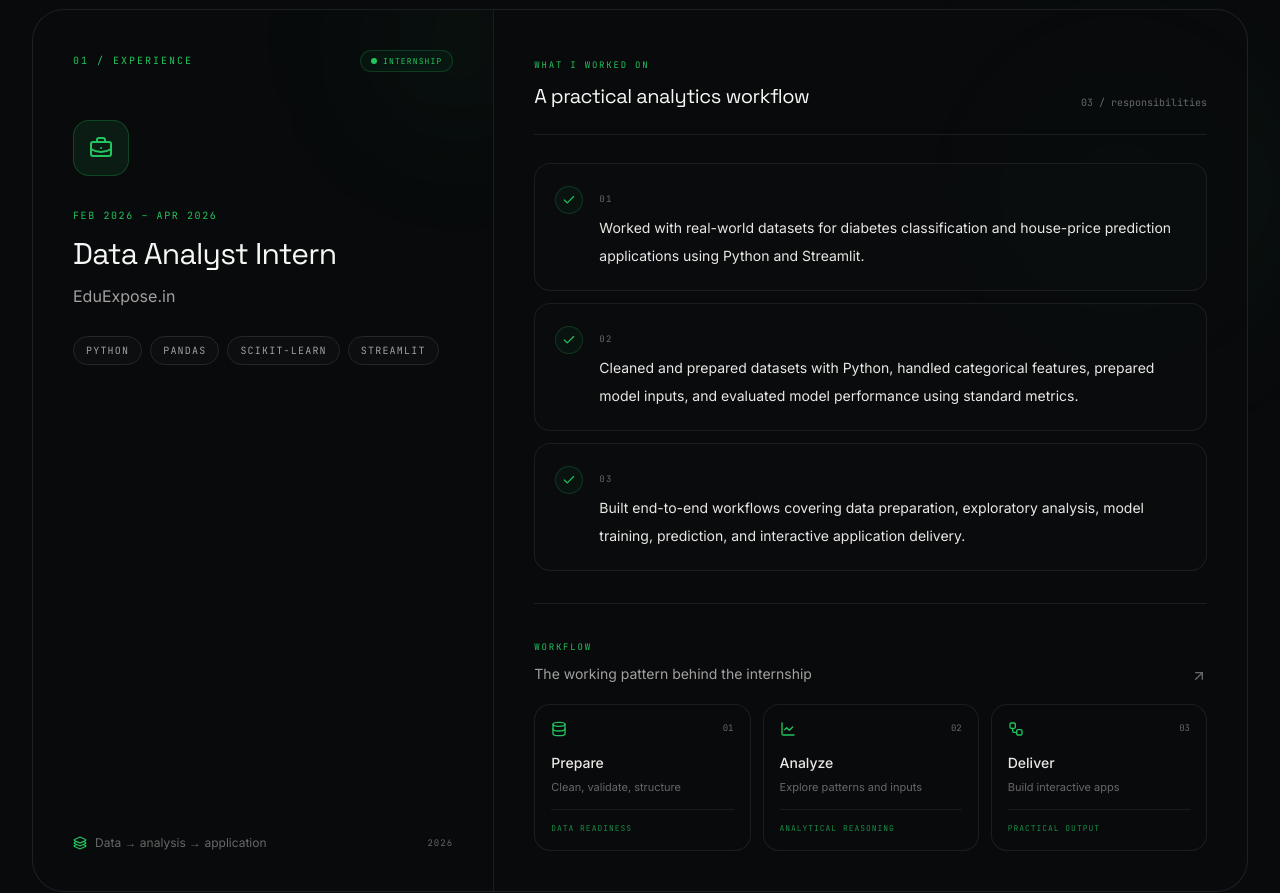
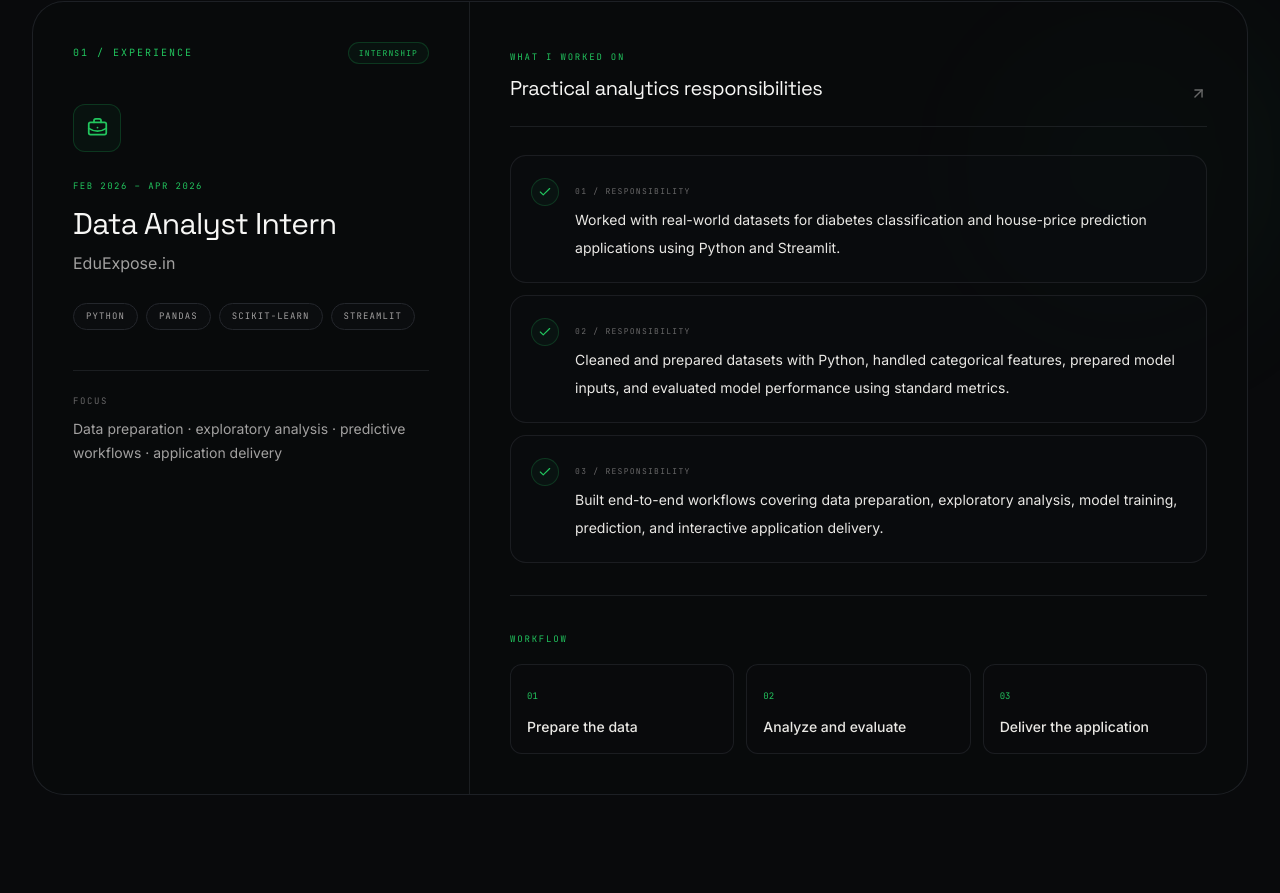
Before and after one commit to bhaskar-nb/portfolio, a Next.js app: page / in a window 1280 px wide. Shown: the part 7209-8102 px from the top of the page. Built offline with nearby package versions, Linux system fonts and the light colour scheme.

Commit message:
Refine experience section for recruiter-focused presentation

```diff
--- a/components/Experience.tsx
+++ b/components/Experience.tsx
@@ -1,7 +1,7 @@
 "use client";
 
 import { motion } from "framer-motion";
-import { BriefcaseBusiness, Check, Database, LineChart, Workflow, Layers3, ArrowUpRight } from "lucide-react";
+import { BriefcaseBusiness, Check, ArrowUpRight } from "lucide-react";
 import SectionHeading from "@/components/SectionHeading";
 
 const experience = {
@@ -16,11 +16,7 @@ const experience = {
   ],
 };
 
-const workflow = [
-  { icon: Database, step: "01", label: "Prepare", detail: "Clean, validate, structure", signal: "Data readiness" },
-  { icon: LineChart, step: "02", label: "Analyze", detail: "Explore patterns and inputs", signal: "Analytical reasoning" },
-  { icon: Workflow, step: "03", label: "Deliver", detail: "Build interactive apps", signal: "Practical output" },
-];
+const tools = ["Python", "Pandas", "Scikit-learn", "Streamlit"];
 
 export default function Experience() {
   return (
@@ -30,79 +26,83 @@ export default function Experience() {
         <SectionHeading
           eyebrow="-- experience"
           title="Hands-on analytics experience"
-          description="An internship covering data preparation, exploratory analysis, predictive workflows, and interactive application delivery."
+          description="My internship experience across data preparation, analysis, predictive workflows, and application delivery."
         />
 
         <motion.article
-          initial={{ opacity: 0, y: 28 }}
+          initial={{ opacity: 0, y: 24 }}
           whileInView={{ opacity: 1, y: 0 }}
           viewport={{ once: true, margin: "-80px" }}
-          transition={{ duration: 0.65 }}
-          className="relative mt-14 overflow-hidden rounded-[2rem] border border-base-500/80 bg-base-800/70"
+          transition={{ duration: 0.6 }}
+          className="mt-12 overflow-hidden rounded-[2rem] border border-base-500/80 bg-base-800/60"
         >
-          <div className="grid lg:grid-cols-[0.38fr_0.62fr]">
-            <div className="relative overflow-hidden border-b border-base-500/70 p-7 sm:p-9 lg:border-b-0 lg:border-r lg:p-10">
-              <div className="absolute -right-16 -top-16 h-48 w-48 rounded-full bg-gold/5 blur-3xl" />
-              <div className="relative flex h-full flex-col">
-                <div className="flex items-center justify-between">
+          <div className="grid lg:grid-cols-[0.72fr_1.28fr]">
+            <div className="border-b border-base-500/70 p-7 sm:p-9 lg:border-b-0 lg:border-r lg:p-10">
+              <div className="flex items-center justify-between gap-4">
                 <span className="font-mono text-[10px] uppercase tracking-[0.2em] text-gold">01 / experience</span>
-                  <span className="flex items-center gap-1.5 rounded-full border border-gold/20 bg-gold/5 px-2.5 py-1 font-mono text-[8px] uppercase tracking-[0.14em] text-gold">
-                    <span className="h-1.5 w-1.5 rounded-full bg-gold" /> {experience.type}
-                  </span>
+                <span className="rounded-full border border-gold/20 bg-gold/5 px-2.5 py-1 font-mono text-[8px] uppercase tracking-[0.14em] text-gold">{experience.type}</span>
               </div>
 
-                <div className="mt-12 flex h-14 w-14 items-center justify-center rounded-2xl border border-gold/25 bg-gold/10 text-gold">
-                  <BriefcaseBusiness size={24} aria-hidden="true" />
+              <div className="mt-10 flex h-12 w-12 items-center justify-center rounded-xl border border-gold/20 bg-gold/5 text-gold">
+                <BriefcaseBusiness size={21} aria-hidden="true" />
               </div>
-                <p className="mt-8 font-mono text-[10px] uppercase tracking-[0.16em] text-gold">{experience.period}</p>
+
+              <p className="mt-7 font-mono text-[9px] uppercase tracking-[0.16em] text-gold">{experience.period}</p>
               <h3 className="mt-3 font-display text-3xl leading-tight text-ink-100">{experience.role}</h3>
-                <p className="mt-3 text-base text-ink-400">{experience.company}</p>
+              <p className="mt-2 text-base text-ink-400">{experience.company}</p>
 
               <div className="mt-7 flex flex-wrap gap-2">
-                  {["Python", "Pandas", "Scikit-learn", "Streamlit"].map((tech) => (
-                    <span key={tech} className="rounded-full border border-base-500 bg-base-700/60 px-3 py-1.5 font-mono text-[10px] uppercase tracking-[0.12em] text-ink-400">
-                      {tech}
+                {tools.map((tool) => (
+                  <span key={tool} className="rounded-full border border-base-500 bg-base-700/50 px-3 py-1.5 font-mono text-[9px] uppercase tracking-[0.12em] text-ink-400">
+                    {tool}
                   </span>
                 ))}
               </div>
 
-                <div className="mt-auto flex items-center justify-between gap-4 pt-10 text-xs text-ink-600">
-                  <span className="flex items-center gap-2"><Layers3 size={14} className="text-gold" aria-hidden="true" /> Data → analysis → application</span>
-                  <span className="hidden font-mono text-[9px] uppercase tracking-[0.12em] sm:inline">2026</span>
-                </div>
+              <div className="mt-10 border-t border-base-500/70 pt-6">
+                <p className="font-mono text-[9px] uppercase tracking-[0.18em] text-ink-600">Focus</p>
+                <p className="mt-2 text-sm leading-6 text-ink-400">Data preparation · exploratory analysis · predictive workflows · application delivery</p>
               </div>
             </div>
 
             <div className="p-7 sm:p-9 lg:p-10">
-              <div className="flex flex-col gap-3 border-b border-base-500/70 pb-6 sm:flex-row sm:items-end sm:justify-between">
+              <div className="flex items-end justify-between gap-4 border-b border-base-500/70 pb-6">
                 <div>
                   <span className="font-mono text-[9px] uppercase tracking-[0.2em] text-gold">what I worked on</span>
-                  <h4 className="mt-2 font-display text-xl text-ink-100">A practical analytics workflow</h4>
+                  <h4 className="mt-2 font-display text-xl text-ink-100">Practical analytics responsibilities</h4>
                 </div>
-                <span className="font-mono text-[10px] text-ink-600">03 / responsibilities</span>
+                <ArrowUpRight size={17} className="shrink-0 text-ink-600" aria-hidden="true" />
               </div>
 
               <div className="mt-7 space-y-3">
                 {experience.bullets.map((item, i) => (
-                  <motion.div key={item} initial={{ opacity: 0, x: 14 }} whileInView={{ opacity: 1, x: 0 }} viewport={{ once: true }} transition={{ duration: 0.45, delay: i * 0.1 }} className="group flex gap-4 rounded-2xl border border-base-500/70 bg-base-700/30 p-5 transition-all duration-300 hover:border-gold/35 hover:bg-base-700/60">
-                    <span className="mt-0.5 flex h-7 w-7 shrink-0 items-center justify-center rounded-full border border-gold/20 bg-gold/5 text-gold"><Check size={14} aria-hidden="true" /></span>
-                    <div><span className="font-mono text-[9px] uppercase tracking-[0.14em] text-ink-600">0{i + 1}</span><p className="mt-1.5 text-sm leading-7 text-ink-300">{item}</p></div>
+                  <motion.div
+                    key={item}
+                    initial={{ opacity: 0, x: 12 }}
+                    whileInView={{ opacity: 1, x: 0 }}
+                    viewport={{ once: true }}
+                    transition={{ duration: 0.4, delay: i * 0.08 }}
+                    className="flex gap-4 rounded-2xl border border-base-500/70 bg-base-700/25 p-5 transition-colors duration-300 hover:border-gold/30 hover:bg-base-700/45"
+                  >
+                    <span className="mt-0.5 flex h-7 w-7 shrink-0 items-center justify-center rounded-full border border-gold/20 bg-gold/5 text-gold">
+                      <Check size={14} aria-hidden="true" />
+                    </span>
+                    <div>
+                      <span className="font-mono text-[8px] uppercase tracking-[0.16em] text-ink-600">0{i + 1} / responsibility</span>
+                      <p className="mt-1.5 text-sm leading-7 text-ink-300">{item}</p>
+                    </div>
                   </motion.div>
                 ))}
               </div>
 
               <div className="mt-8 border-t border-base-500/70 pt-7">
-                <div className="flex items-end justify-between gap-4">
-                  <div><span className="font-mono text-[9px] uppercase tracking-[0.2em] text-gold">workflow</span><p className="mt-2 text-sm text-ink-400">The working pattern behind the internship</p></div>
-                  <ArrowUpRight size={16} className="text-ink-600" aria-hidden="true" />
+                <span className="font-mono text-[9px] uppercase tracking-[0.2em] text-gold">workflow</span>
+                <div className="mt-4 grid gap-3 sm:grid-cols-3">
+                  {["Prepare the data", "Analyze and evaluate", "Deliver the application"].map((step, i) => (
+                    <div key={step} className="rounded-xl border border-base-500/70 bg-base-700/20 p-4">
+                      <span className="font-mono text-[9px] text-gold">0{i + 1}</span>
+                      <p className="mt-3 text-sm font-medium text-ink-200">{step}</p>
                     </div>
-
-                <div className="mt-5 grid gap-3 sm:grid-cols-3">
-                  {workflow.map(({ icon: Icon, step, label, detail, signal }) => (
-                    <motion.div key={label} whileHover={{ y: -3 }} transition={{ duration: 0.2 }} className="group rounded-2xl border border-base-500/70 bg-base-700/20 p-4 transition-colors duration-300 hover:border-gold/30 hover:bg-base-700/50">
-                      <div className="flex items-center justify-between"><Icon size={16} className="text-gold" aria-hidden="true" /><span className="font-mono text-[9px] text-ink-600">{step}</span></div>
-                      <p className="mt-4 text-sm font-medium text-ink-200">{label}</p><p className="mt-1 text-[11px] leading-5 text-ink-600">{detail}</p><p className="mt-3 border-t border-base-500/60 pt-3 font-mono text-[8px] uppercase tracking-[0.12em] text-gold/70">{signal}</p>
-                    </motion.div>
                   ))}
                 </div>
               </div>
```
Lines whose indentation alone changed are shown as unchanged.
